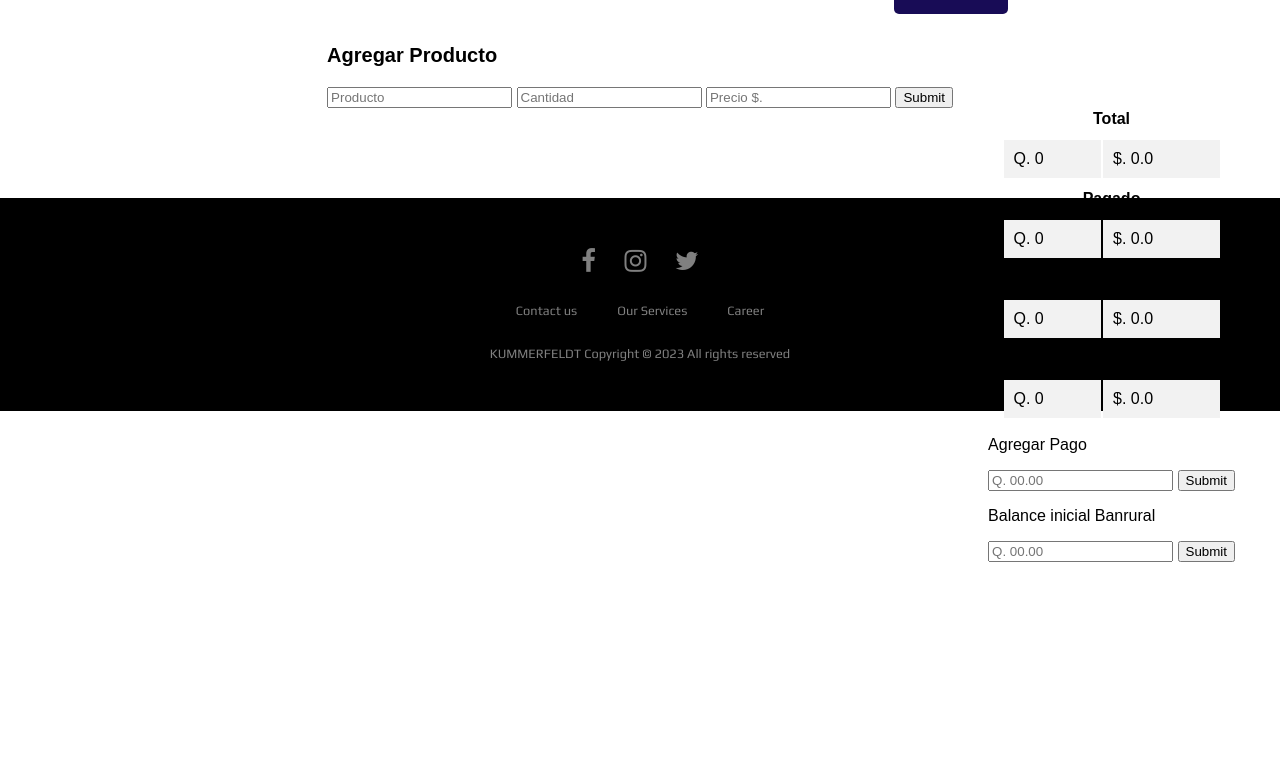
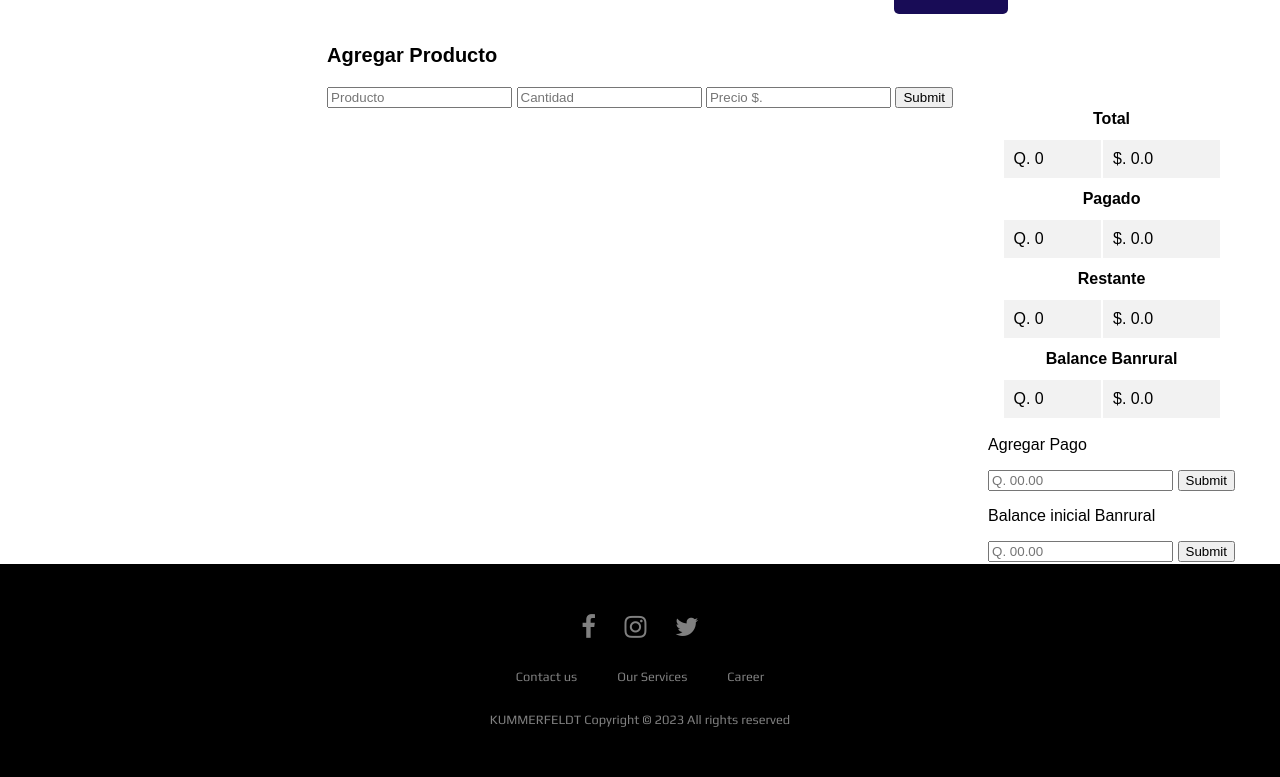
Before and after one commit to Kumm-feldt/Medicine-DB, a Flask app: page /receipt in a window 1280 px wide. Shown: the part 242-1019 px from the top of the page. Before the commit the page ends 804 px from the top, so only its background shows below. Run offline with Flask 3, Linux system fonts and the light colour scheme; data that the repository does not hold is empty.

Commit message:
Update style.css

```diff
--- a/static/css/style.css
+++ b/static/css/style.css
@@ -12,6 +12,10 @@
   flex-direction: column;
   align-items: center;
   padding-top: 40px;
+}
+
+.wrapper-receipt{
+min-height: 60vh;
 }
 
 
```
